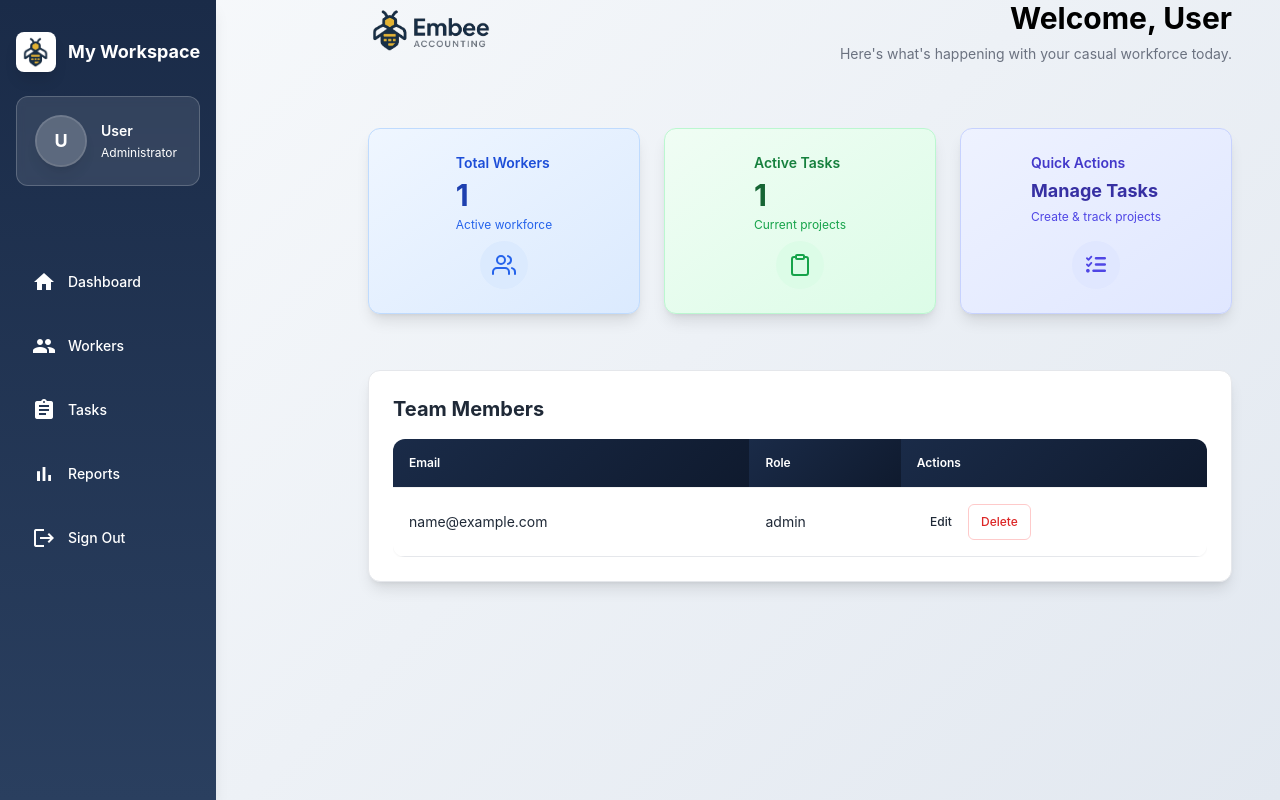
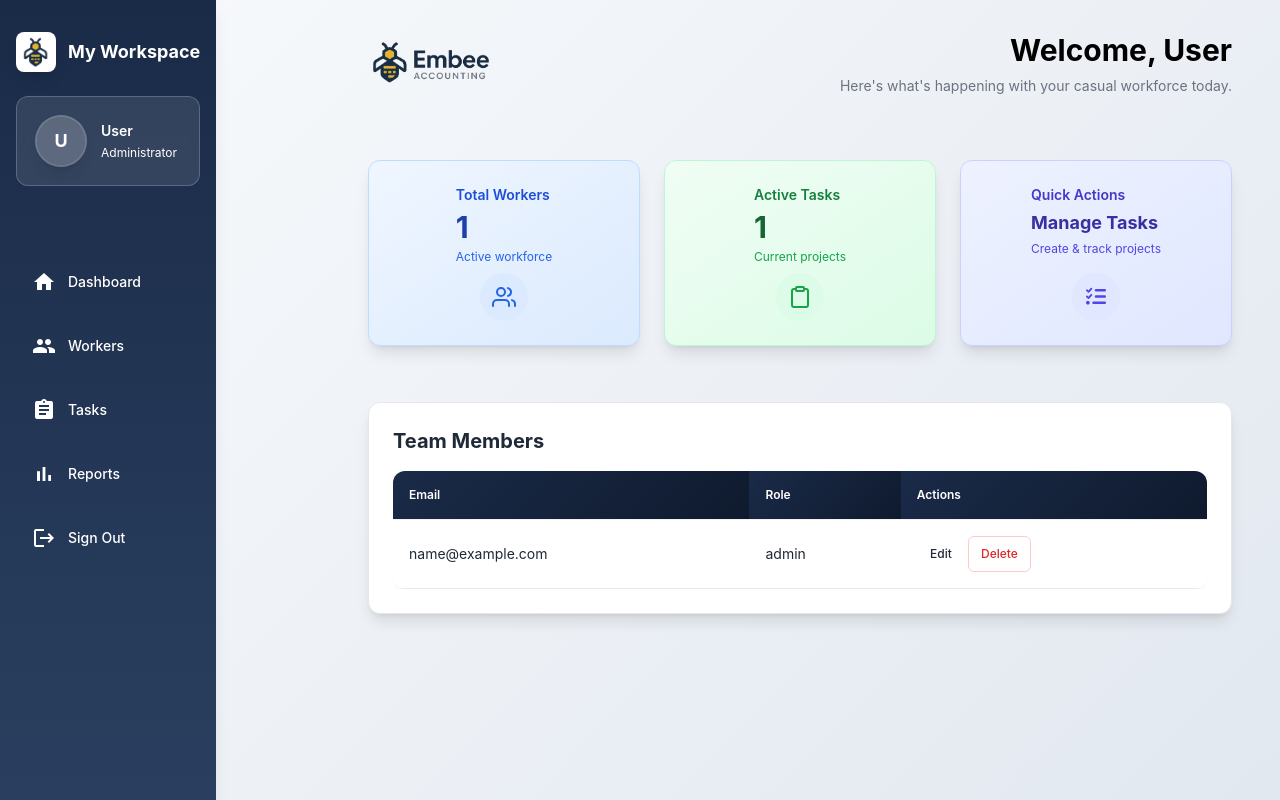
Before and after one commit to markmwape/Casual-Worker-Manager_Company-Setup-Form, a Flask app: template templates/home.html in a window 1280 px wide. Run offline with Flask 3, Linux system fonts and the light colour scheme; the template is opened without the code that fills it: most values are stand-ins (such as "Sample title", 1, 10 or a date in 2020); some libraries are stand-ins or nearby versions.

Commit message:
refactor: Standardize container padding across attendance, home, reports, task attendance, task units completed, tasks, and workers templates

```diff
--- a/templates/attendance.html
+++ b/templates/attendance.html
@@ -4,7 +4,8 @@
 <div class="drawer lg:drawer-open">
     <input id="my-drawer" type="checkbox" class="drawer-toggle" />
     <div class="drawer-content p-8 bg-brand-navy-50/80 min-h-screen">
-        <div class="container mx-auto px-4 w-full max-w-6xl">
+        {% block content %}
+<div class="container mx-auto px-4 w-full max-w-6xl pt-8">
             <div class="flex justify-between items-center mb-6">
                 <h1 class="text-3xl font-bold text-black">Attendance Records</h1>
             </div>
--- a/templates/home.html
+++ b/templates/home.html
@@ -3,14 +3,7 @@
 {% block title %}Embee Accounting - Dashboard{% endblock %}
 
 {% block content %}
-    <!-- full dashboard UI as per home_backup.html -->
-    <div class="lg:hidden fixed top-4 right-4 z-50">
-        <label for="my-drawer" class="btn btn-primary drawer-button shadow-lg">
-            <!-- mobile toggle icon -->
-        </label>
-    </div>
-
-    <div class="container mx-auto px-4 w-full max-w-6xl">
+    <div class="container mx-auto px-4 w-full max-w-6xl pt-8">
         <!-- Subscription Update Success Message -->
         {% if subscription_updated %}
         <div id="subscription-success-alert" class="alert alert-success shadow-lg mb-8">
--- a/templates/reports.html
+++ b/templates/reports.html
@@ -15,7 +15,8 @@
     </div>
   </div>
 </div>
-<div class="container mx-auto px-4 w-full max-w-6xl">
+
+<div class="container mx-auto px-4 w-full max-w-6xl pt-8">
     <div class="flex justify-between items-center mb-6">
         <h1 class="text-3xl font-bold text-black">Reports</h1>
     </div>
--- a/templates/task_attendance.html
+++ b/templates/task_attendance.html
@@ -1,7 +1,7 @@
 {% extends "base.html" %}
 
 {% block content %}
-<div class="container mx-auto px-4 w-full max-w-6xl">
+<div class="container mx-auto px-4 w-full max-w-6xl pt-8">
     <!-- Desktop header and actions -->
     <div class="hidden lg:flex items-center justify-between mb-6">
         <div class="text-2xl font-bold text-black">
--- a/templates/task_units_completed.html
+++ b/templates/task_units_completed.html
@@ -1,7 +1,7 @@
 {% extends "base.html" %}
 
 {% block content %}
-<div class="container mx-auto px-4 w-full max-w-6xl">
+<div class="container mx-auto px-4 w-full max-w-6xl pt-8">
     <!-- Desktop header and actions -->
     <div class="hidden lg:flex items-center justify-between mb-6">
         <div class="text-2xl font-bold text-primary">
--- a/templates/tasks.html
+++ b/templates/tasks.html
@@ -1,7 +1,7 @@
 {% extends "base.html" %}
 
 {% block content %}
-<div class="container mx-auto px-4 w-full max-w-6xl">
+<div class="container mx-auto px-4 w-full max-w-6xl pt-8">
     <div class="flex flex-col sm:flex-row sm:justify-between sm:items-center gap-4 mb-6">
         <h1 class="text-3xl font-bold text-black">Tasks</h1>
         <button onclick="openAddTaskModal()" class="btn btn-primary w-full sm:w-auto">
--- a/templates/workers.html
+++ b/templates/workers.html
@@ -1,7 +1,7 @@
 {% extends "base.html" %}
 
 {% block content %}
-<div class="container mx-auto px-4 w-full max-w-6xl">
+<div class="container mx-auto px-4 w-full max-w-6xl pt-8">
     <div class="flex flex-col sm:flex-row sm:justify-between sm:items-center gap-4 mb-6">
         <h1 class="text-3xl font-bold text-black">Workers</h1>
         <div class="flex flex-col sm:flex-row gap-2 w-full sm:w-auto">
```
